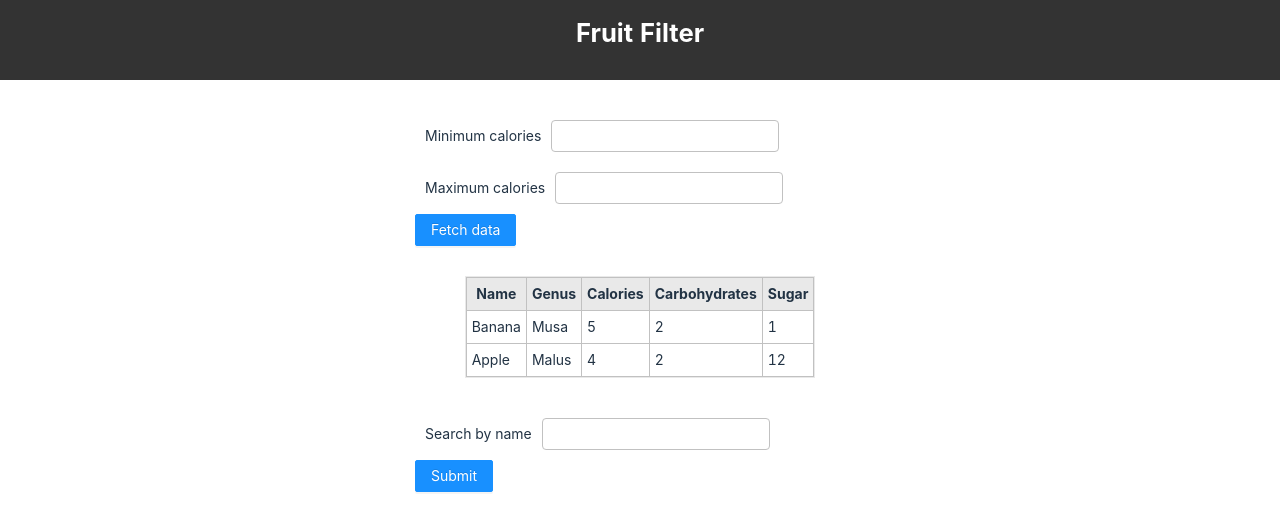
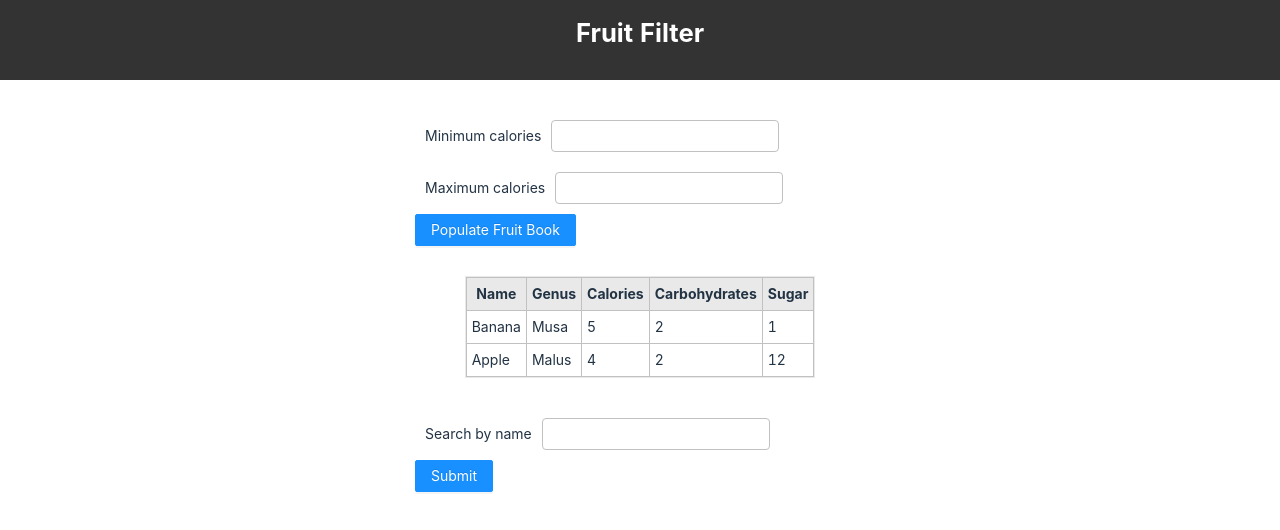
Before and after one commit to japickering/frontend-technical-test, a React (Create React App) app: page / in a window 1280 px wide. Shown: the top 530 px of the page. Built offline with nearby package versions, Linux system fonts and the light colour scheme.

Commit message:
add todos

```diff
--- a/src/components/DynamicSearch.tsx
+++ b/src/components/DynamicSearch.tsx
@@ -4,6 +4,7 @@ import { searchQuery } from '../libs/search';
 
 const search = 'banana';
 
+// TODO: live search; list of fruit should begin filtering as the user types
 const DynamicSearch = () => (
   <form>
     <div className='form-group'>
--- a/src/components/FilterForm.tsx
+++ b/src/components/FilterForm.tsx
@@ -18,7 +18,7 @@ const FilterForm = () => {
          onClick={() => {
          searchQuery('all');
          }}>
-         Fetch data
+         Populate Fruit Book
       </Button>
     </form>
   );
--- a/src/components/FruitTable.tsx
+++ b/src/components/FruitTable.tsx
@@ -1,3 +1,4 @@
+// TODO: tables columns should be sortable based on the API data
 const FruitTable = () => (
 	<table className="fruit-table">
       <thead>
```
